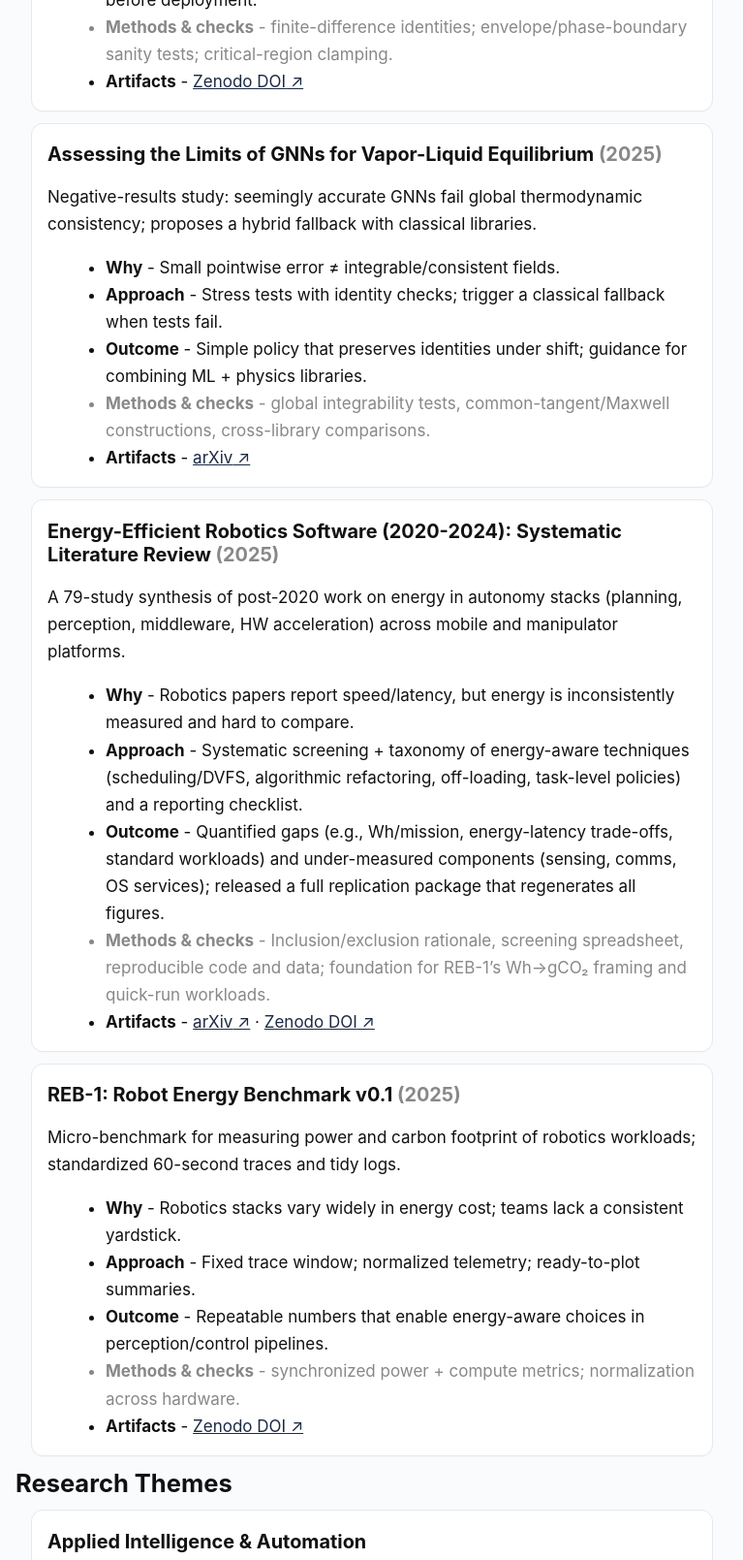
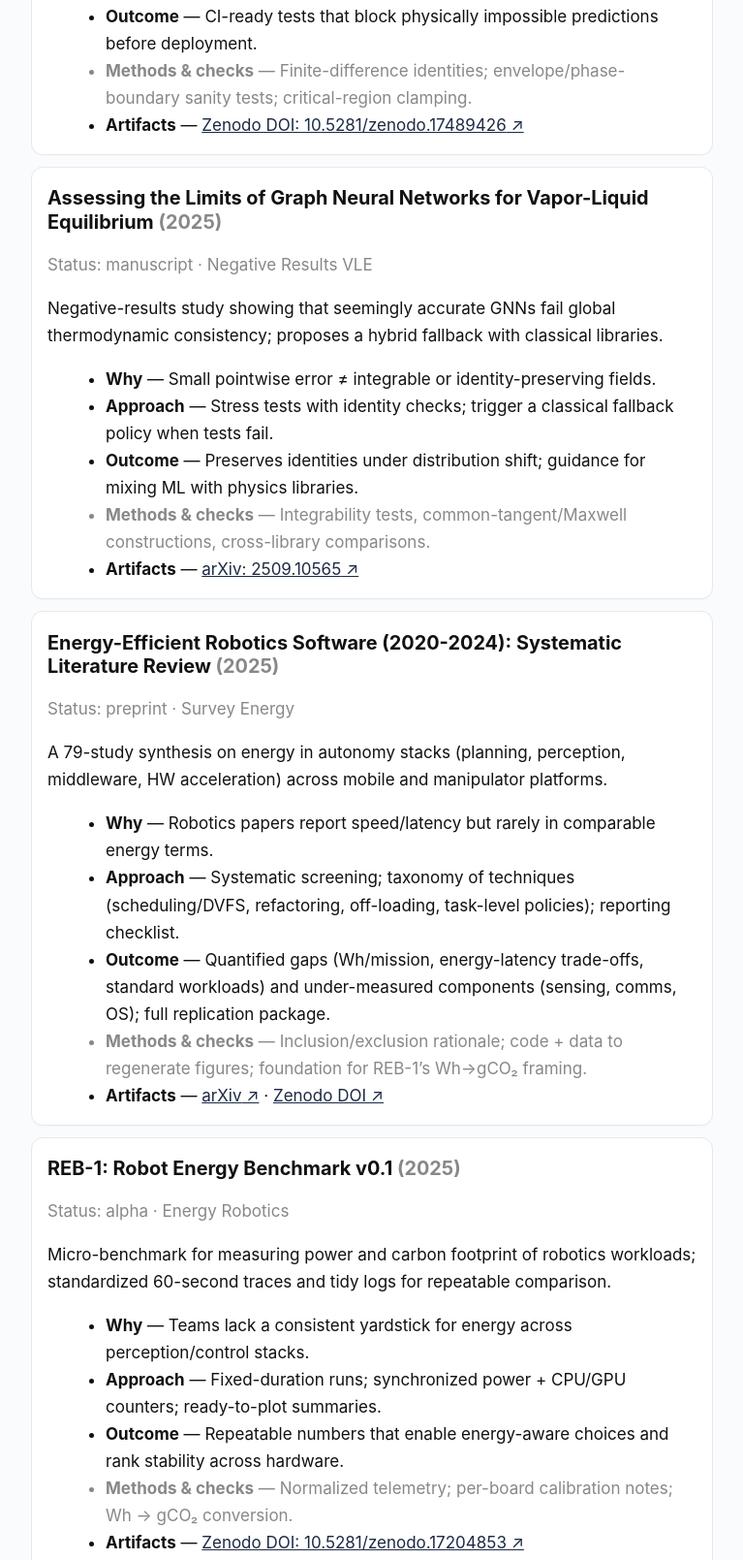
Before and after one commit to guptaaryanr/guptaaryanr.github.io, a plain HTML site: page research.html in a window 1280 px wide. Shown: the part 629-2238 px from the top of the page at 97% size, without its empty margins (256-1023 px from the left). Drawn offline with Linux system fonts and the light colour scheme.

Commit message:
updates to research and ongoing

```diff
--- a/research.html
+++ b/research.html
@@ -25,6 +25,7 @@
                 <ul>
                     <li><a href="index.html">About</a></li>
                     <li><a href="research.html" aria-current="page">Research</a></li>
+                    <li><a href="ongoing.html">Ongoing & Upcoming</a></li>
                     <li><a href="work.html">Work</a></li>
                     <li><a href="notes.html">Notes</a></li>
                     <li><a href="cv.html">CV</a></li>
@@ -56,60 +57,78 @@
             <h2 id="projects">Projects</h2>
 
             <!-- ThermoBench -->
-            <article class="card">
-                <h3>ThermoBench-Consist v1.0 <span class="meta">(2025)</span></h3>
-                <p class="abstract">Benchmark/diagnostic for validating ML equations of state with four physics checks
-                    and JSON scoring; guardrails near critical regions.</p>
+            <article class="card" aria-labelledby="tb-title">
+                <header>
+                    <h3 id="tb-title">ThermoBench-Consist v1.0 <span class="meta">(2025)</span></h3>
+                    <p class="meta">Status: pre-release · <span class="chip">Benchmark</span> <span
+                            class="chip">Thermodynamics</span></p>
+                </header>
+                <p class="abstract">
+                    Benchmark/diagnostic for learned equations of state. Four identity checks (monotonicity, stability,
+                    Clapeyron slope, acoustic speed), JSON scoring, and guardrails near critical regions.
+                </p>
                 <ul class="tight">
-                    <li><strong>Why</strong> - Accuracy alone can mask violations of
-                        monotonicity/stability/Clapeyron/acoustic speed.</li>
-                    <li><strong>Approach</strong> - Minimal API; assertions emit structured failures that map to a
-                        violated identity.</li>
-                    <li><strong>Outcome</strong> - CI-ready tests that catch physically impossible predictions before
+                    <li><strong>Why</strong> — Accuracy metrics can hide violations of basic physical identities.</li>
+                    <li><strong>Approach</strong> — Minimal API; per-check assertions emit structured failures that map
+                        directly to the violated identity.</li>
+                    <li><strong>Outcome</strong> — CI-ready tests that block physically impossible predictions before
                         deployment.</li>
-                    <li class="meta"><strong>Methods &amp; checks</strong> - finite-difference identities;
+                    <li class="meta"><strong>Methods &amp; checks</strong> — Finite-difference identities;
                         envelope/phase-boundary sanity tests; critical-region clamping.</li>
-                    <li><strong>Artifacts</strong> - <a class="ext" href="https://doi.org/10.5281/zenodo.17489426"
-                            target="_blank" rel="noopener">Zenodo DOI</a></li>
+                    <li><strong>Artifacts</strong> — <a class="ext" href="https://doi.org/10.5281/zenodo.17489426"
+                            target="_blank" rel="noopener">Zenodo DOI: 10.5281/zenodo.17489426</a></li>
                 </ul>
             </article>
 
+
             <!-- GNN VLE -->
-            <article class="card">
-                <h3>Assessing the Limits of GNNs for Vapor-Liquid Equilibrium <span class="meta">(2025)</span></h3>
-                <p class="abstract">Negative-results study: seemingly accurate GNNs fail global thermodynamic
-                    consistency; proposes a hybrid fallback with classical libraries.</p>
+            <article class="card" aria-labelledby="gnn-title">
+                <header>
+                    <h3 id="gnn-title">Assessing the Limits of Graph Neural Networks for Vapor-Liquid Equilibrium <span
+                            class="meta">(2025)</span></h3>
+                    <p class="meta">Status: manuscript · <span class="chip">Negative Results</span> <span
+                            class="chip">VLE</span></p>
+                </header>
+                <p class="abstract">
+                    Negative-results study showing that seemingly accurate GNNs fail global thermodynamic consistency;
+                    proposes a hybrid fallback with classical libraries.
+                </p>
                 <ul class="tight">
-                    <li><strong>Why</strong> - Small pointwise error ≠ integrable/consistent fields.</li>
-                    <li><strong>Approach</strong> - Stress tests with identity checks; trigger a classical fallback when
-                        tests fail.</li>
-                    <li><strong>Outcome</strong> - Simple policy that preserves identities under shift; guidance for
-                        combining ML + physics libraries.</li>
-                    <li class="meta"><strong>Methods &amp; checks</strong> - global integrability tests,
-                        common-tangent/Maxwell constructions, cross-library comparisons.</li>
-                    <li><strong>Artifacts</strong> - <a class="ext" href="https://arxiv.org/abs/2509.10565"
-                            target="_blank" rel="noopener">arXiv</a></li>
+                    <li><strong>Why</strong> — Small pointwise error ≠ integrable or identity-preserving fields.</li>
+                    <li><strong>Approach</strong> — Stress tests with identity checks; trigger a classical fallback
+                        policy when tests fail.</li>
+                    <li><strong>Outcome</strong> — Preserves identities under distribution shift; guidance for mixing ML
+                        with physics libraries.</li>
+                    <li class="meta"><strong>Methods &amp; checks</strong> — Integrability tests, common-tangent/Maxwell
+                        constructions, cross-library comparisons.</li>
+                    <li><strong>Artifacts</strong> — <a class="ext" href="https://arxiv.org/abs/2509.10565"
+                            target="_blank" rel="noopener">arXiv: 2509.10565</a></li>
                 </ul>
             </article>
 
-            <article class="card">
-                <h3>Energy-Efficient Robotics Software (2020-2024): Systematic Literature Review <span
-                        class="meta">(2025)</span></h3>
-                <p class="abstract">A 79-study synthesis of post-2020 work on energy in autonomy stacks (planning,
-                    perception, middleware, HW acceleration) across mobile and manipulator platforms.</p>
+
+            <article class="card" aria-labelledby="slr-title">
+                <header>
+                    <h3 id="slr-title">Energy-Efficient Robotics Software (2020-2024): Systematic Literature Review
+                        <span class="meta">(2025)</span>
+                    </h3>
+                    <p class="meta">Status: preprint · <span class="chip">Survey</span> <span class="chip">Energy</span>
+                    </p>
+                </header>
+                <p class="abstract">
+                    A 79-study synthesis on energy in autonomy stacks (planning, perception, middleware, HW
+                    acceleration) across mobile and manipulator platforms.
+                </p>
                 <ul class="tight">
-                    <li><strong>Why</strong> - Robotics papers report speed/latency, but energy is inconsistently
-                        measured and hard to compare.</li>
-                    <li><strong>Approach</strong> - Systematic screening + taxonomy of energy-aware techniques
-                        (scheduling/DVFS, algorithmic refactoring, off-loading, task-level policies) and a reporting
-                        checklist.</li>
-                    <li><strong>Outcome</strong> - Quantified gaps (e.g., Wh/mission, energy-latency trade-offs,
-                        standard workloads) and under-measured components (sensing, comms, OS services); released a full
-                        replication package that regenerates all figures.</li>
-                    <li class="meta"><strong>Methods &amp; checks</strong> - Inclusion/exclusion rationale, screening
-                        spreadsheet, reproducible code and data; foundation for REB-1’s Wh→gCO₂ framing and quick-run
-                        workloads.</li>
-                    <li><strong>Artifacts</strong> - <a class="ext" href="https://arxiv.org/abs/2508.12170"
+                    <li><strong>Why</strong> — Robotics papers report speed/latency but rarely in comparable energy
+                        terms.</li>
+                    <li><strong>Approach</strong> — Systematic screening; taxonomy of techniques (scheduling/DVFS,
+                        refactoring, off-loading, task-level policies); reporting checklist.</li>
+                    <li><strong>Outcome</strong> — Quantified gaps (Wh/mission, energy-latency trade-offs, standard
+                        workloads) and under-measured components (sensing, comms, OS); full replication package.</li>
+                    <li class="meta"><strong>Methods &amp; checks</strong> — Inclusion/exclusion rationale; code + data
+                        to regenerate figures; foundation for REB-1’s Wh→gCO₂ framing.</li>
+                    <li><strong>Artifacts</strong> — <a class="ext" href="https://arxiv.org/abs/2508.12170"
                             target="_blank" rel="noopener">arXiv</a> · <a class="ext"
                             href="https://doi.org/10.5281/zenodo.16907564" target="_blank" rel="noopener">Zenodo DOI</a>
                     </li>
@@ -117,23 +136,30 @@
             </article>
 
             <!-- REB-1 -->
-            <article class="card">
-                <h3>REB-1: Robot Energy Benchmark v0.1 <span class="meta">(2025)</span></h3>
-                <p class="abstract">Micro-benchmark for measuring power and carbon footprint of robotics workloads;
-                    standardized 60-second traces and tidy logs.</p>
+            <article class="card" aria-labelledby="reb-title">
+                <header>
+                    <h3 id="reb-title">REB-1: Robot Energy Benchmark v0.1 <span class="meta">(2025)</span></h3>
+                    <p class="meta">Status: alpha · <span class="chip">Energy</span> <span class="chip">Robotics</span>
+                    </p>
+                </header>
+                <p class="abstract">
+                    Micro-benchmark for measuring power and carbon footprint of robotics workloads; standardized
+                    60-second traces and tidy logs for repeatable comparison.
+                </p>
                 <ul class="tight">
-                    <li><strong>Why</strong> - Robotics stacks vary widely in energy cost; teams lack a consistent
-                        yardstick.</li>
-                    <li><strong>Approach</strong> - Fixed trace window; normalized telemetry; ready-to-plot summaries.
-                    </li>
-                    <li><strong>Outcome</strong> - Repeatable numbers that enable energy-aware choices in
-                        perception/control pipelines.</li>
-                    <li class="meta"><strong>Methods &amp; checks</strong> - synchronized power + compute metrics;
-                        normalization across hardware.</li>
-                    <li><strong>Artifacts</strong> - <a class="ext" href="https://doi.org/10.5281/zenodo.17204853"
-                            target="_blank" rel="noopener">Zenodo DOI</a></li>
+                    <li><strong>Why</strong> — Teams lack a consistent yardstick for energy across perception/control
+                        stacks.</li>
+                    <li><strong>Approach</strong> — Fixed-duration runs; synchronized power + CPU/GPU counters;
+                        ready-to-plot summaries.</li>
+                    <li><strong>Outcome</strong> — Repeatable numbers that enable energy-aware choices and rank
+                        stability across hardware.</li>
+                    <li class="meta"><strong>Methods &amp; checks</strong> — Normalized telemetry; per-board calibration
+                        notes; Wh → gCO₂ conversion.</li>
+                    <li><strong>Artifacts</strong> — <a class="ext" href="https://doi.org/10.5281/zenodo.17204853"
+                            target="_blank" rel="noopener">Zenodo DOI: 10.5281/zenodo.17204853</a></li>
                 </ul>
             </article>
+
         </section>
 
         <section aria-labelledby="themes-title">
@@ -155,24 +181,6 @@
                 </article>
             </div>
         </section>
-
-        <section aria-labelledby="ongoing-title">
-            <header class="section-head">
-                <h2 id="ongoing-title">Ongoing &amp; Upcoming</h2>
-                <p class="section-subtitle">Work-in-progress &amp; next steps</p>
-            </header>
-            <ul class="cards">
-                <li class="card">ThermoBench 2.0 - multi-component mixtures, uncertainty propagation, auto-comparison
-                    dashboards.</li>
-                <li class="card">REB Expansion - workload generators and real-robot integrations for energy-aware
-                    benchmarking.</li>
-                <li class="card">GNN Revisitation - hybrid symbolic-ML surrogates preserving thermodynamic identities.
-                </li>
-                <li class="card">Smart Carbon MRV System - forward modeling + sensors + UQ for MRV.</li>
-                <li class="card">Digital Twins of Micro-Ecosystems - AI-driven twins of terraria/algae bioreactors for
-                    closed-loop environmental control.</li>
-            </ul>
-        </section>
     </main>
 
     <footer class="site-footer" role="contentinfo">
```
Also changed, not shown: 404.html (+2 -1 lines), cv.html (+1 -0 lines), index.html (+2 -0 lines), notes.html (+1 -0 lines), ongoing.html (+1 -1 lines), work.html (+1 -0 lines).
